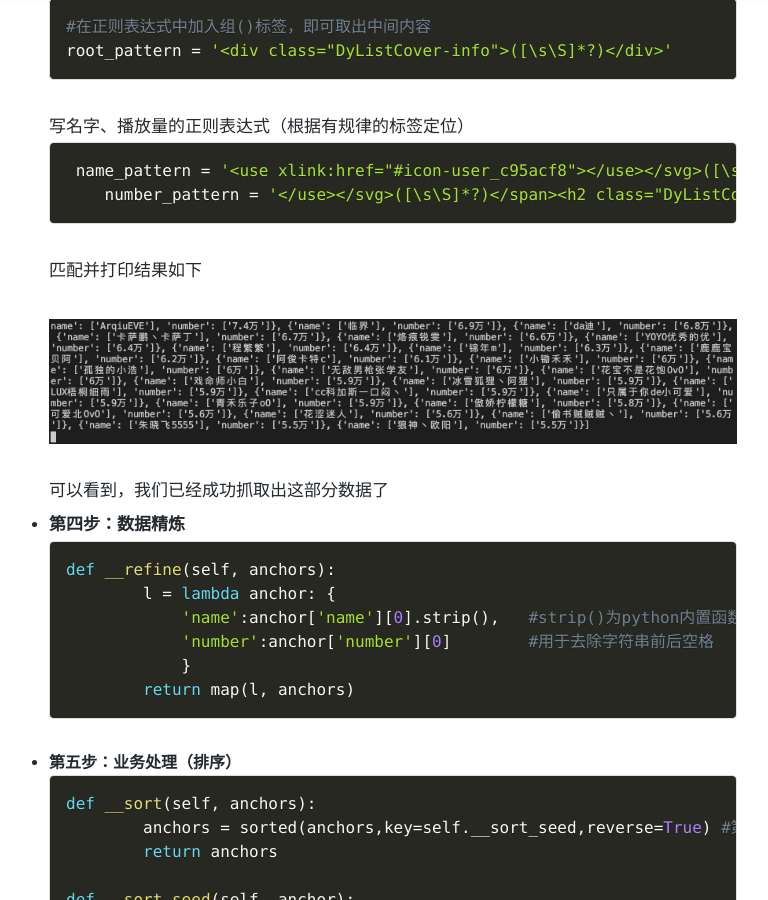
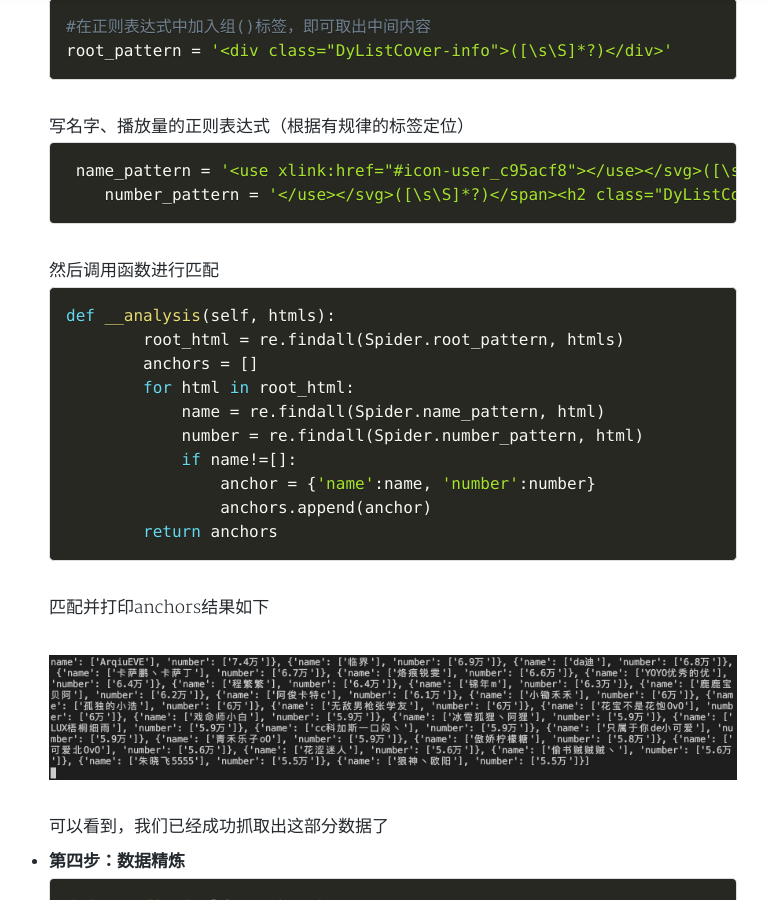
Before and after one commit to cszmzh/BA-NANA.github.io, a Jekyll site: the page built from _posts/2020-02-09-Python小实战——原生爬虫.md, in a window 1280 px wide and 900 px high, scrolled down 4109 px. Shown: the whole window, without its empty margins (263-1031 px from the left). Built offline with Jekyll 4.4.1, drawn with Linux system fonts in a browser that asks for light colours; nearby versions of some CDN libraries; comment, search, counter and statistics services are not loaded; a style sheet for code colours, icons or effects is not loaded.

Commit message:
Update 2020-02-09-Python小实战——原生爬虫.md

```diff
--- a/_posts/2020-02-09-Python小实战——原生爬虫.md
+++ b/_posts/2020-02-09-Python小实战——原生爬虫.md
@@ -148,7 +148,22 @@ toc: true
       number_pattern = '</use></svg>([\s\S]*?)</span><h2 class="DyListCover-user is-template">'
   ~~~
 
-  匹配并打印结果如下
+  然后调用函数进行匹配
+
+  ~~~python
+  def __analysis(self, htmls):
+          root_html = re.findall(Spider.root_pattern, htmls)
+          anchors = []
+          for html in root_html:
+              name = re.findall(Spider.name_pattern, html)
+              number = re.findall(Spider.number_pattern, html)
+              if name!=[]:
+                  anchor = {'name':name, 'number':number}
+                  anchors.append(anchor)
+          return anchors
+  ~~~
+
+  匹配并打印anchors结果如下
 
   ![](../../../assets/img/Python实践——原生爬虫/p6.png)
 
```
Also changed, not shown: other parts of _posts/2020-02-09-Python小实战——原生爬虫.md (+1 -1 lines).
